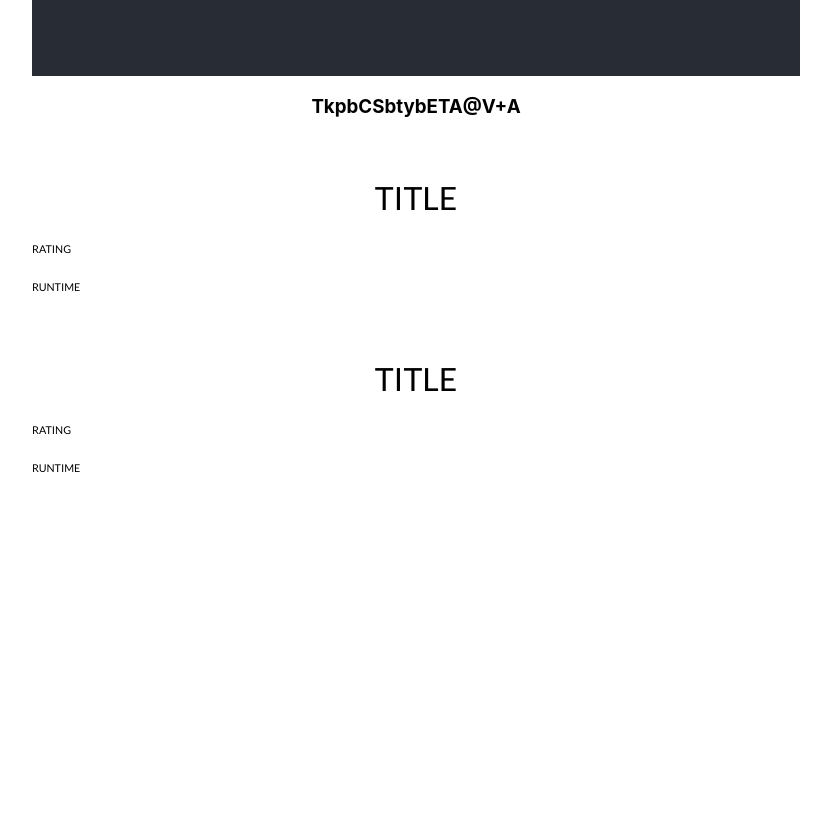
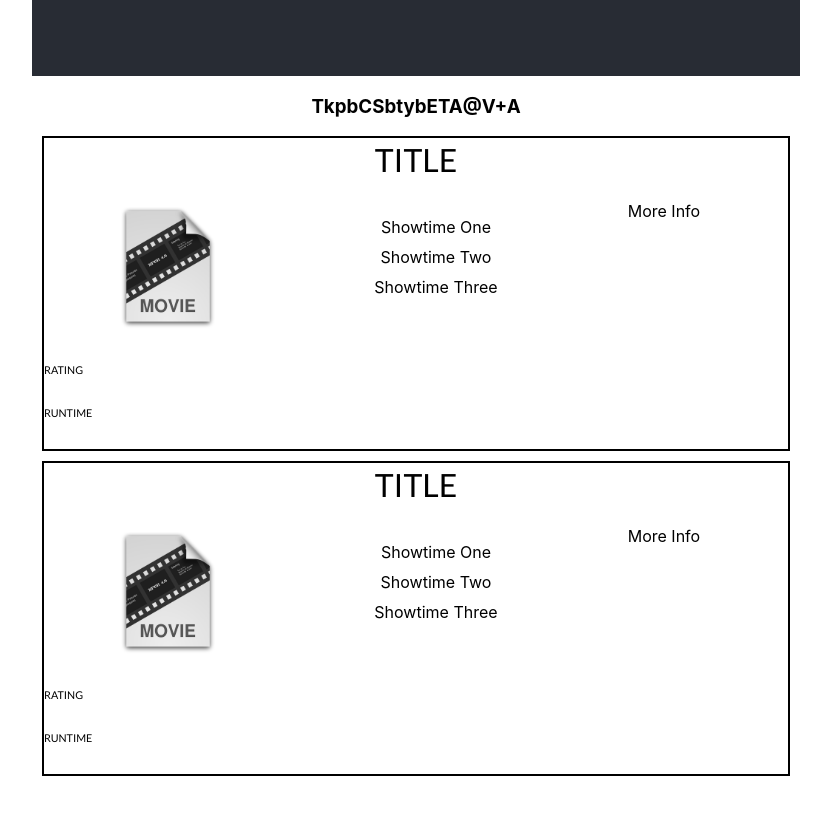
Before and after one commit to alicerichardson/TkpbCSbtybETA-V-A, a React (Create React App) app in the folder tkpbcsbtybeta-v-a/: page / in a window 1280 px wide. Shown: the part 980-1794 px from the top of the page, without its empty margins (224-1055 px from the left). Before the commit the page ends 1710 px from the top, so only its background shows below. Built offline with nearby package versions, Linux system fonts and the light colour scheme.

Commit message:
Adds styling

```diff
--- a/tkpbcsbtybeta-v-a/src/Components/Movie.jsx
+++ b/tkpbcsbtybeta-v-a/src/Components/Movie.jsx
@@ -1,13 +1,28 @@
 import React from 'react';
 import './css/movie.css';
+import movie from '../movieimg.png';
 
 const Movie = () => {
     return (
-        <div>
-            <img src=""></img>
+        <div class="movie">
             <h1>Title</h1>
-            <h6>Rating</h6>
-            <h6>Runtime</h6>
+            <div class="row">
+                <div class="col">
+                    <img src={movie}></img>
+                    <h6>Rating</h6>
+                    <h6>Runtime</h6>
+                </div>
+                <div class="col">
+                    <ul class="showtimes">
+                        <li><a>Showtime One</a></li>
+                        <li><a>Showtime Two</a></li>
+                        <li><a>Showtime Three</a></li>
+                    </ul>
+                </div>
+                <div class="col">
+                    <a>More Info</a>
+                </div>
+            </div>
         </div>
     );
 }
--- a/tkpbcsbtybeta-v-a/src/Components/css/movie.css
+++ b/tkpbcsbtybeta-v-a/src/Components/css/movie.css
@@ -1,6 +1,26 @@
+.movie {
+    border-style: solid;
+    border-width: 2px;
+    margin: 10px;
+}
+
+.col {
+    float: center;
+    width: 33.33%;
+}
+
+.row {
+    display: flex;
+}
+
+h1 {
+    text-align: center;
+    margin-top: 2px;
+}
+
 h1,
 h6 {
-    display: block;
+    text-align: center;
     font-family: 'Lato', sans-serif;
     font-weight: lighter;
     text-transform: uppercase;
@@ -8,4 +28,25 @@ h6 {
 
 h6 {
     text-align: left;
+    padding-bottom: 5px;
 }
+
+.showtimes li {
+    text-decoration: none;
+    display: inline-block;
+    margin-bottom: 10px;
+}
+
+.showtimes li a:link,
+.shotimes li a:visited {
+    color: purple;
+}
+
+.showtimes li a:hover,
+.showtimes li a:active {
+    color: purple;
+}
+
+img {
+    width: 100px;
+}
```
Also changed, not shown: tkpbcsbtybeta-v-a/src/movieimg.png (added).
